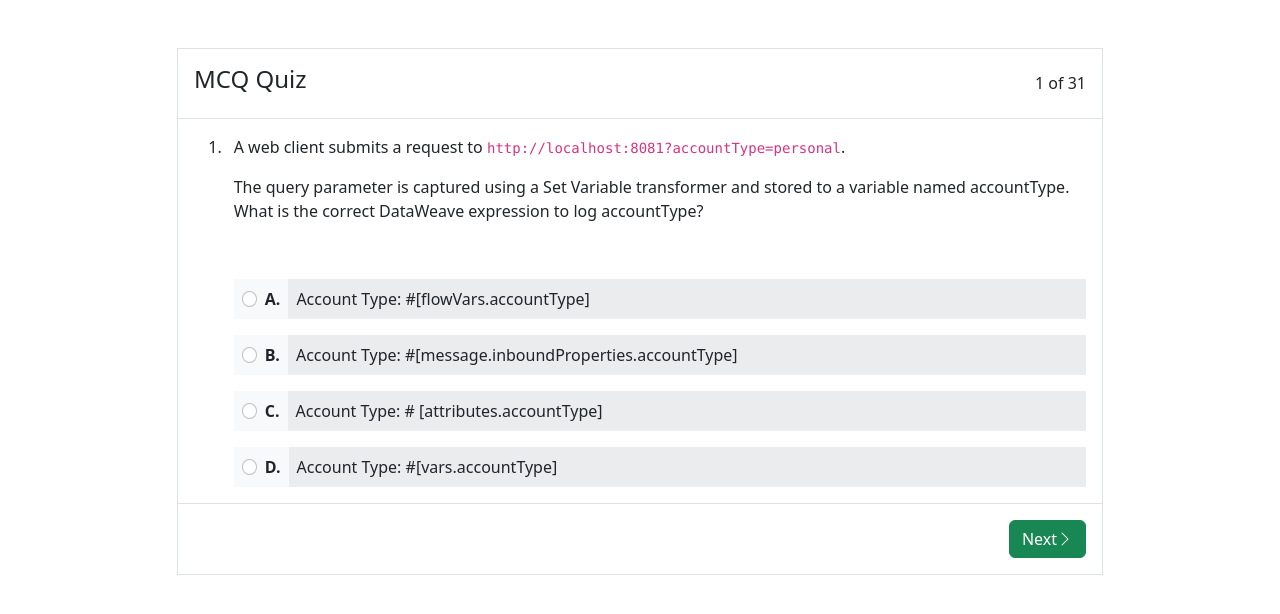
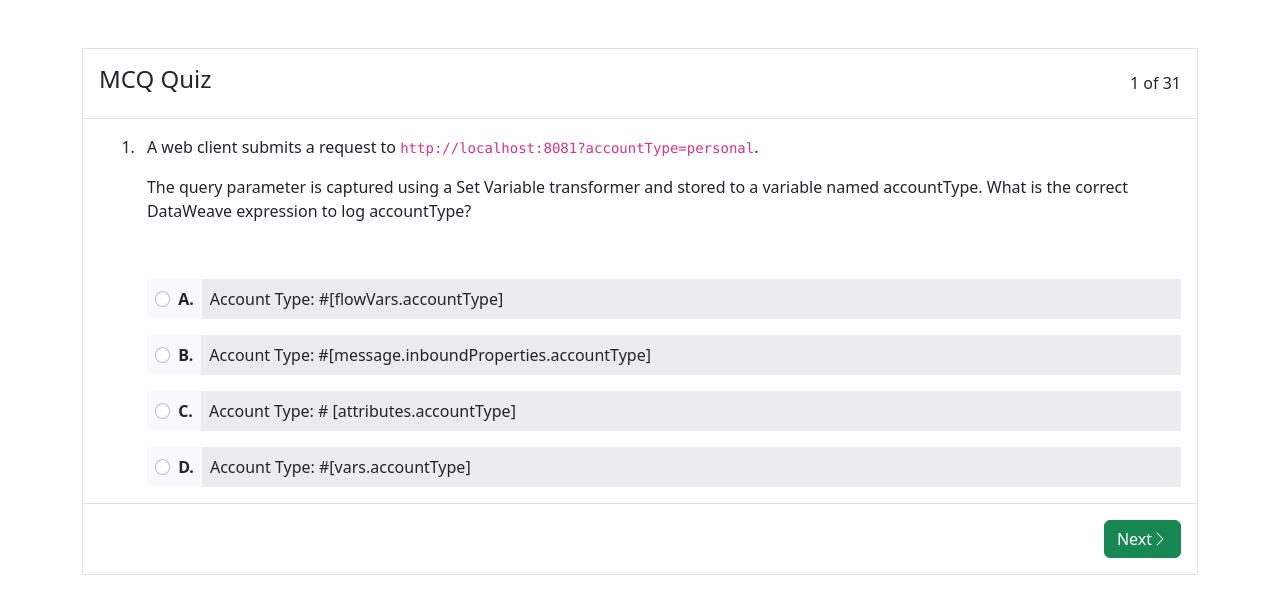
Before and after one commit to t-pankajkumar/quiz-app, a plain HTML site: page index.html in a window 1280 px wide. Drawn offline with nearby package versions, Linux system fonts and the light colour scheme.

Commit message:
Update index.html

```diff
--- a/index.html
+++ b/index.html
@@ -10,7 +10,7 @@
 	<body>
 		<div class="container mt-5">
         <div class="d-flex justify-content-center row">
-            <div class="col-md-10 col-lg-10">
+            <div class="col-md-12 col-lg-12">
                 <div class="border">
                     <div class="question bg-white p-3 border-bottom">
                         <div class="d-flex flex-row justify-content-between align-items-center mcq">
```
